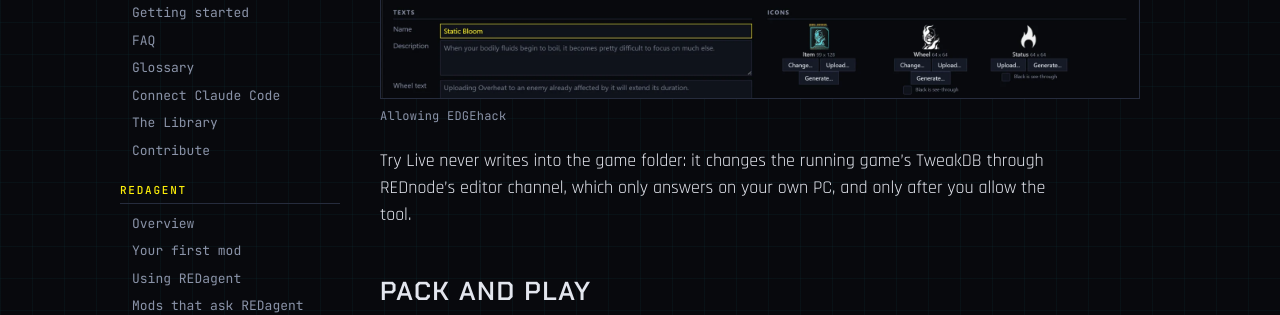
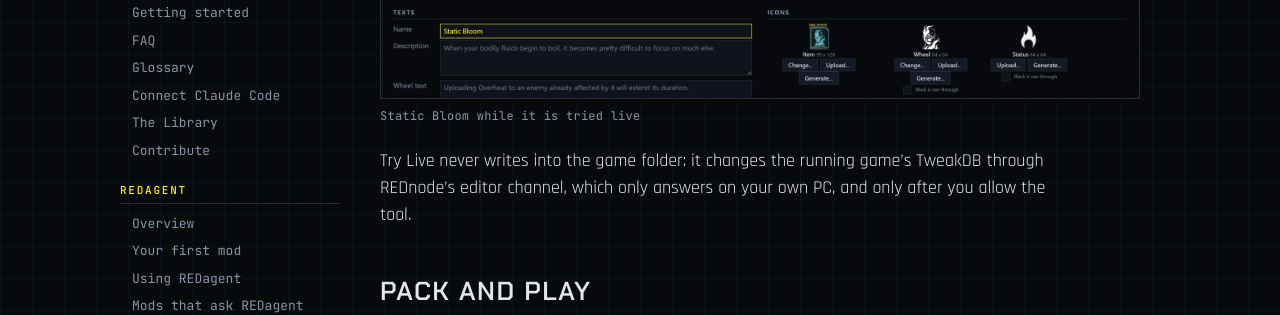
Before and after one commit to Edgemodders/EDGEweb, a Jekyll site: the page built from docs/wiki/edgehack/try-live.md, in a window 1280 px wide and 900 px high, scrolled down 1266 px. Shown: the part 152-467 px from the top of the window. Built offline with Jekyll 4.4.1, drawn with Linux system fonts in a browser that asks for light colours.

Commit message:
Wiki: Try Live's screenshot caption says what it shows
Co-Authored-By: Claude Opus 5.5 <noreply@anthropic.com>

```diff
--- a/docs/wiki/edgehack/try-live.md
+++ b/docs/wiki/edgehack/try-live.md
@@ -37,7 +37,7 @@ What shows live:
 | Names and descriptions | No. The game reads texts only when it starts: a new quickhack shows its text key (`LocKey#...`) as its name, and a changed one its last packed texts, until Pack and Play and a restart |
 | Icons of your own | No: they come with the mod's archive, at Pack and Play |
 
-{% include shot.html src="/assets/shots/edgehack/try-live-allow.webp" caption="Allowing EDGEhack" shows="The game with REDnode's Editor request window for EDGEhack, Allow and Deny, and EDGEhack's page in VS Code behind it saying it is sending the changes." %}
+{% include shot.html src="/assets/shots/edgehack/try-live-allow.webp" caption="Static Bloom while it is tried live" alt="EDGEhack's page for Static Bloom while it is tried live: Pack and Play, Try Again and Stop, and the note that 313 changes are in the game and the Legendary++ tier is in V's backpack" shows="EDGEhack's page while a quickhack is tried live: Try Again and Stop, and the note saying how many changes are in the game." %}
 
 Try Live never writes into the game folder: it changes the running game's TweakDB through REDnode's editor channel, which only answers on your own PC, and only after you allow the tool.
 
```
